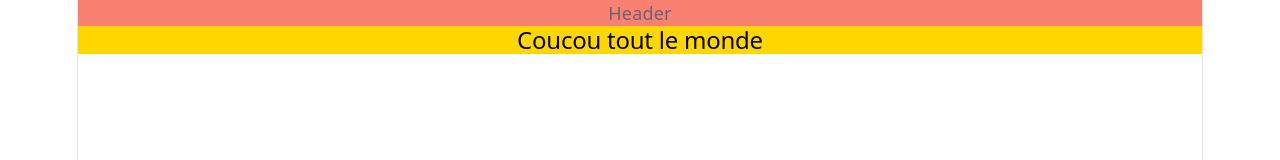
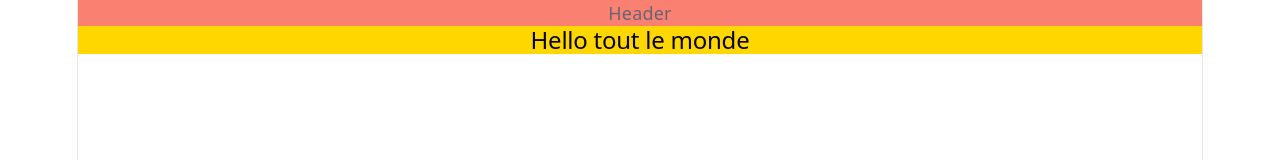
Before and after one commit to TomRoberto/cours-branches-andromeda-26, a React app: page / in a window 1280 px wide. Shown: the top 160 px of the page. Built offline with nearby package versions, Linux system fonts and the light colour scheme; the HTML template or start-up script is replaced by a standard one.

Commit message:
changed <main>

```diff
--- a/src/App.jsx
+++ b/src/App.jsx
@@ -6,7 +6,7 @@ function App() {
     <>
       <Header />
       <main>
-        <h2 style={{ backgroundColor: "gold" }}>Coucou tout le monde</h2>
+        <h2 style={{ backgroundColor: "gold" }}>Hello tout le monde</h2>
       </main>
     </>
   );
```
